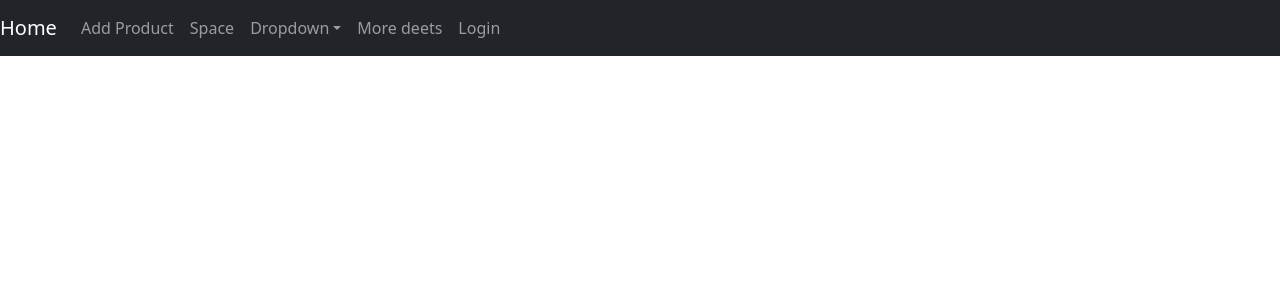
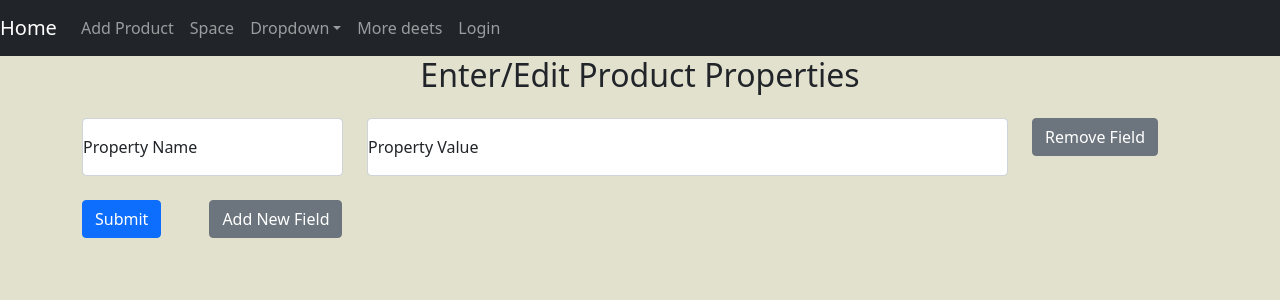
Before and after one commit to onerogun/front-end-microservices-store, a React (Create React App) app: page /edit-product-description/1 in a window 1280 px wide. Shown: the top 300 px of the page. Built offline with nearby package versions, Linux system fonts and the light colour scheme; no server answers.

Commit message:
Edit Product Details with dynamic form and LoginModal functionality

```diff
--- a/package.json
+++ b/package.json
@@ -7,12 +7,14 @@
     "@testing-library/react": "^11.2.2",
     "@testing-library/user-event": "^12.6.0",
     "axios": "^0.21.1",
-    "bootstrap": "^4.5.3",
+    "bootstrap": "^5.0.0-beta1",
+    "jquery": "^3.5.1",
     "react": "^17.0.1",
     "react-bootstrap": "^1.4.3",
     "react-cookie": "^4.0.3",
     "react-dom": "^17.0.1",
     "react-dropzone": "^11.2.4",
+    "react-hook-form": "^6.14.1",
     "react-router-dom": "^5.2.0",
     "react-scripts": "4.0.1",
     "web-vitals": "^0.2.4"
--- a/public/index.html
+++ b/public/index.html
@@ -32,7 +32,7 @@
     -->
     <title>React App</title>
   </head>
-  <body>
+  <body style="background-color: #e2e1ce">
     <noscript>You need to enable JavaScript to run this app.</noscript>
     <div id="root"></div>
     <!--
--- a/src/App.js
+++ b/src/App.js
@@ -10,6 +10,7 @@ import { CustomerSignUp } from "./Components/CustomerSignUp";
 import { NavBar } from "./Components/Navbar";
 import { Images } from "./ProductSource/Image";
 import { ProductDetails } from "./ProductSource/ProductDetails";
+import { EditProductDescription } from "./ProductSource/EditProductDescription";
 
 function App() {
   return (
@@ -29,6 +30,10 @@ function App() {
                   path="/product-details/:itemId"
                   component={ProductDetails}
                 />
+                <Route
+                  path="/edit-product-description/:itemId"
+                  component={EditProductDescription}
+                />
               </Switch>
             </React.Fragment>
           </ProductProvider>
--- a/src/Auth/Login.js
+++ b/src/Auth/Login.js
@@ -1,10 +1,9 @@
-import React, { useState, useContext } from "react";
+import React, { useState, useContext, useRef } from "react";
 import axios from "axios";
-import Form from "react-bootstrap/Form";
-import Button from "react-bootstrap/Button";
 import "./Login.css";
 import { ServerContext } from "../Contexts/ServerContext";
-import { Link } from "react-router-dom";
+import LoginModal from "../Components/LoginModal";
+
 //import { useCookies } from "react-cookie";
 /*setCookie("token", response.headers.authorization, {
     path: "/",
@@ -16,6 +15,8 @@ export const Login = (props) => {
   const [userName, setUsername] = useState("");
   const [passWord, setPassword] = useState("");
   const server = useContext(ServerContext);
+
+  const [modalOpen, setModalOpen] = useState(false);
 
   function validateForm() {
     return userName.length > 0 && passWord.length > 0;
@@ -40,13 +41,14 @@ export const Login = (props) => {
         console.log("Login sent!");
         console.log(response.headers.authorization);
         localStorage.setItem("TokenJWT", response.headers.authorization);
-        props.history.push("/");
+        setModalOpen(true);
+        //  props.history.push("/");
       })
       .catch((err) => {
         console.log(err);
       });
   };
-
+  console.log(modalOpen);
   return (
     <div className="container mt-5 ">
       <form className="g-3 needs-validation " onSubmit={handleSubmit}>
@@ -89,11 +91,16 @@ export const Login = (props) => {
               Login
             </button>
 
-            <a className="btn btn-primary mr-2 float-end px-5" href={`/signUp`} role="button">
+            <a
+              className="btn btn-primary mr-2 float-end px-5"
+              href={`/signUp`}
+              role="button"
+            >
               Sign Up
             </a>
           </div>
         </div>
+        <LoginModal isModalOpen={modalOpen} history={props.history} />
       </form>
     </div>
   );
--- /dev/null
+++ b/src/Components/LoginModal.js
@@ -0,0 +1,45 @@
+import React, { useState, useEffect } from "react";
+import Modal from "react-bootstrap/Modal";
+import { withRouter } from "react-router-dom";
+
+function LoginModal({ history, isModalOpen }) {
+  const [isOpen, setIsOpen] = useState(false);
+  const [timer, setTimer] = useState(3);
+  const [title, setTitle] = useState("Login successful...");
+
+  useEffect(() => {
+    setIsOpen(isModalOpen);
+  }, [isModalOpen]);
+
+  const showModal = () => {
+    setIsOpen(true);
+  };
+
+  const hideModal = () => {
+    setIsOpen(false);
+  };
+
+  const modalLoaded = () => {
+    setInterval(() => {
+      setTimer((prev) => prev - 1);
+    }, 1000);
+
+    setTimeout(() => {
+      history.push("/");
+    }, 3000);
+  };
+
+  return (
+    <>
+      <Modal show={isOpen} onHide={hideModal} onEntered={modalLoaded}>
+        <Modal.Header>
+          <Modal.Title>{title}</Modal.Title>
+        </Modal.Header>
+        <Modal.Body>Redirecting... {timer}</Modal.Body>
+        <Modal.Footer></Modal.Footer>
+      </Modal>
+    </>
+  );
+}
+
+export default withRouter(LoginModal);
--- /dev/null
+++ b/src/ProductSource/EditProductDescription.js
@@ -0,0 +1,122 @@
+import React, { useState, useEffect, useContext } from "react";
+import { ServerContext } from "../Contexts/ServerContext";
+import axios from "axios";
+
+export const EditProductDescription = (props) => {
+  const [inputFields, setInputFields] = useState([{ nameOf: "", valueOf: "" }]);
+
+  const server = useContext(ServerContext);
+
+  useEffect(() => {
+    axios
+      .get(`${server}/itemDetails/getItemDetails/${props.match.params.itemId}`)
+      .then((res) => {
+        console.log(res.data.itemDetailsList);
+        if (res.data.itemDetailsList) {
+          setInputFields(res.data.itemDetailsList);
+        }
+      });
+  }, [props.match.params.itemId]);
+
+  const handleSubmit = (e) => {
+    e.preventDefault();
+    console.log(inputFields);
+
+    const itemDetailsToSend = {
+      itemId: props.match.params.itemId,
+      itemDetailsList: inputFields,
+    };
+
+    console.log(itemDetailsToSend);
+
+    axios
+      .post(`${server}/itemDetails/saveItemDetails`, itemDetailsToSend, {
+        headers: {
+          "Content-Type": "application/json",
+        },
+      })
+      .then((res) => {
+        console.log(res);
+        window.alert("Item details saved!");
+        props.history.push(`/product-details/${props.match.params.itemId}`);
+      })
+      .catch((err) => console.log(err));
+  };
+
+  const addField = () => {
+    setInputFields([...inputFields, { nameOf: "", valueOf: "" }]);
+  };
+
+  const removeField = (index) => {
+    const values = [...inputFields];
+    values.splice(index, 1);
+    setInputFields(values);
+  };
+
+  function handleInputChange(event, index) {
+    const values = [...inputFields];
+    values[index][event.target.name] = event.target.value;
+    setInputFields(values);
+  }
+
+  if (!inputFields) {
+    return null;
+  }
+
+  return (
+    <div className="container ">
+      <h2 className="text-center">Enter/Edit Product Properties</h2>
+      <form onSubmit={handleSubmit}>
+        {inputFields.map((field, index) => {
+          return (
+            <div className="row my-4" key={index}>
+              <div className="col-3 form-floating">
+                <input
+                  type="text"
+                  name="nameOf"
+                  id="floatingNameOf"
+                  className="form-control"
+                  placeholder="Property"
+                  value={field.nameOf}
+                  onChange={(e) => handleInputChange(e, index)}
+                />
+                <label for="floatingNameOf">Property Name</label>
+              </div>
+              <div className="col-7 form-floating">
+                <input
+                  type="text"
+                  name="valueOf"
+                  id="floatingValueOf"
+                  className="form-control"
+                  placeholder="Property Value"
+                  value={field.valueOf}
+                  onChange={(e) => handleInputChange(e, index)}
+                />
+                <label for="floatingValueOf">Property Value</label>
+              </div>
+              <div className="col-2">
+                <button
+                  className="btn btn-secondary"
+                  type="button"
+                  onClick={() => removeField(index)}
+                >
+                  Remove Field
+                </button>
+              </div>
+            </div>
+          );
+        })}
+        <button type="submit" className="btn btn-primary">
+          Submit
+        </button>
+        <button
+          className="btn btn-secondary mx-5"
+          type="button"
+          onClick={addField}
+        >
+          Add New Field
+        </button>
+      </form>
+    </div>
+  );
+};
--- a/src/ProductSource/Image.js
+++ b/src/ProductSource/Image.js
@@ -102,7 +102,7 @@ export const Images = (props) => {
   return (
     <div className="container ">
       <div className="row row-cols-1 pb-2">
-        <div className="col-12">
+        <div className="col-10">
           <div className="card">
             <div className="img-container">
               <img
@@ -118,7 +118,7 @@ export const Images = (props) => {
       <div className="row row-cols-3 carousel slide">
         {listOf3DashImages.map((imgg, index) => {
           return (
-            <div className="col position-relative" key={index}>
+            <div className="col-3 position-relative" key={index}>
               <div className="card">
                 <div className="img-container">
                   <img alt="Product" className="card-img-top" src={imgg.src} />
--- a/src/ProductSource/Product.js
+++ b/src/ProductSource/Product.js
@@ -5,29 +5,18 @@ import { ProductCoverImage } from "./ProductCoverImage";
 export const Product = () => {
   const products = useContext(ProductContext);
 
-  const pStyle = {
-    width: "6rem",
-  };
-
   return (
     <div className="container">
       <div className="row ">
         {products.map((item) => {
           return (
             <div
-              className="col-md-4 col-lg-3 col-sm-6 justify-content-center p-2 m-2 position-relative"
+              className=" col-md-4 col-lg-3 col-sm-6 justify-content-center p-2 m-2 position-relative "
               key={item.itemId}
             >
               <ProductCoverImage itemId={item.itemId} />
-              <div
-                className="badge bg-primary text-wrap p-3 m-1"
-                style={pStyle}
-              >
-                ${item.itemPrice}
-              </div>
-              <p className="text-sm-start bg-light fw-normal p-2 mx-1">
-                {item.itemName}
-              </p>
+              <div className="text-secondary fs-4 mt-2">${item.itemPrice}</div>
+              <p className="text-secondary fs-3 fw-normal">{item.itemName}</p>
               <a
                 href={`/product-details/${item.itemId}`}
                 className="stretched-link"
--- a/src/ProductSource/ProductCoverImage.js
+++ b/src/ProductSource/ProductCoverImage.js
@@ -38,6 +38,7 @@ export const ProductCoverImage = (props) => {
 
   return (
     <img
+    style={{ height: "20rem", width:"20rem" }}
       alt="Product"
       className="img-fluid"
       src={`http://localhost:9696/storage/getItemFiles/${obj.itemId}/${obj.path}`}
--- a/src/ProductSource/ProductDetails.js
+++ b/src/ProductSource/ProductDetails.js
@@ -1,38 +1,71 @@
-import { useState, useEffect } from "react";
+import { useState, useEffect, useContext } from "react";
 import axios from "axios";
 import { Images } from "./Image";
+import { ServerContext } from "../Contexts/ServerContext";
 
 export const ProductDetails = (props) => {
-  const [itemD, setItemD] = useState([]);
+  const [itemDetails, setItemDetails] = useState([]);
+  const server = useContext(ServerContext);
 
   useEffect(() => {
     axios
-      .get("http://localhost:9191/itemDetails/getItemDetails/2")
+      .get(`${server}/itemDetails/getItemDetails/${props.match.params.itemId}`)
       .then((res) => {
-        // console.log(res.data);
-        setItemD(res.data.details);
+        console.log(res.data.itemDetailsList);
+        setItemDetails(res.data.itemDetailsList);
       });
   }, [props.match.params.itemId]);
 
   return (
+    <div className="container">
       <div className="row">
         <div className="col-lg-4 col-md-5 col-sm-8 m-4">
           <Images itemId={props.match.params.itemId} />
         </div>
-      <div className="col-ld-6 col-md-5  mt-4">
+        <div className="col-ld-6 col-md-5 mt-2">
           <table className="table">
+            <thead>
+              <tr>
+                <th scope="col">Properties</th>
+              </tr>
+            </thead>
             <tbody>
-            {Object.keys(itemD).map((currentKey, index) => {
+              {itemDetails
+                ? itemDetails.map((item, index) => {
                     return (
                       <tr className="col" key={index}>
-                  <td className="col-md-3 col-sm-5">{currentKey} :</td>
-                  <td className="col-md-3 col-sm-5">{itemD[currentKey]}</td>
+                        <td className="col-md-3 col-sm-5">{item.nameOf}</td>
+                        <td className="col-md-3 col-sm-5">
+                          {" : " + item.valueOf}
+                        </td>
                       </tr>
                     );
-            })}
+                  })
+                : null}
             </tbody>
           </table>
+          <a
+            className="btn btn-primary"
+            role="button"
+            href={`/edit-product-description/${props.match.params.itemId}`}
+          >
+            Edit Item Properties
+          </a>
+        </div>
       </div>
     </div>
   );
 };
+
+/*
+{Object.keys(itemDetails).map((currentKey, index) => {
+    return (
+      <tr className="col" key={index}>
+        <td className="col-md-3 col-sm-5">{currentKey} :</td>
+        <td className="col-md-3 col-sm-5">
+          {itemDetails[currentKey]}
+        </td>
+      </tr>
+    );
+  })}
+  */
```
Also changed, not shown: 2 other files (tests, documents, lock files or other folders). Lines whose indentation alone changed are shown as unchanged.
